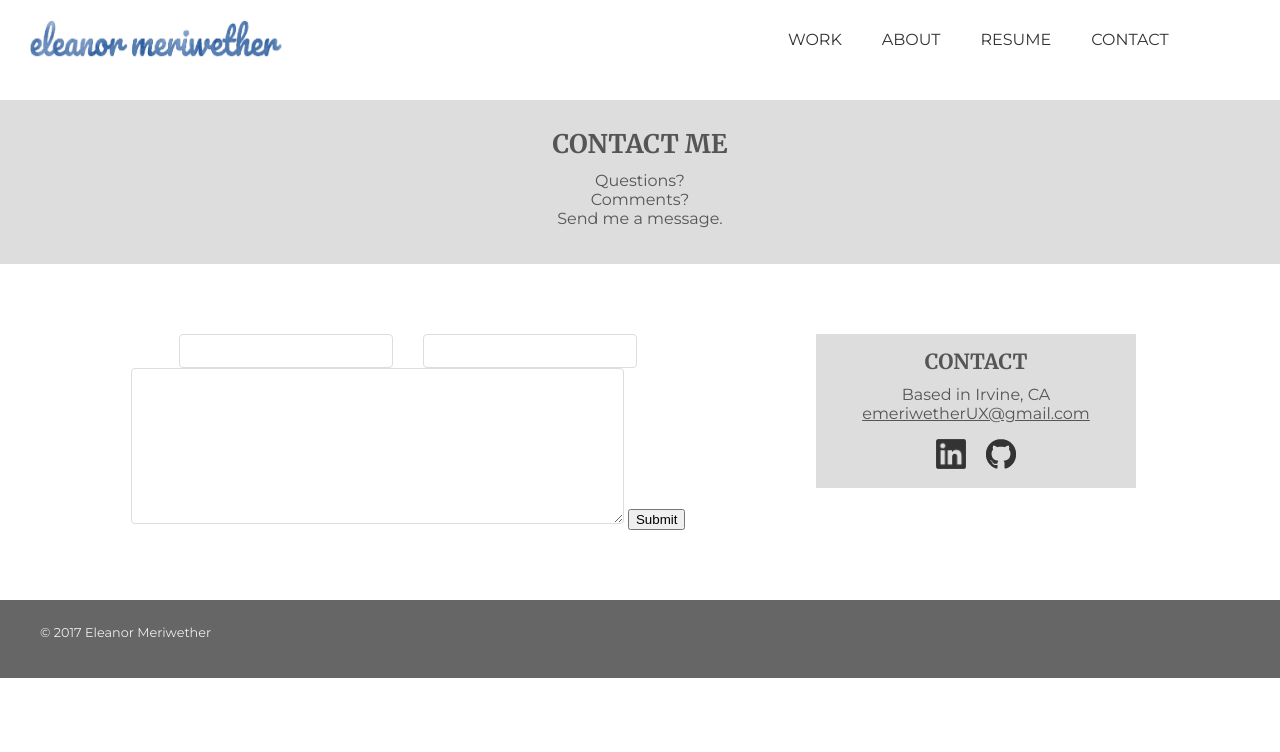
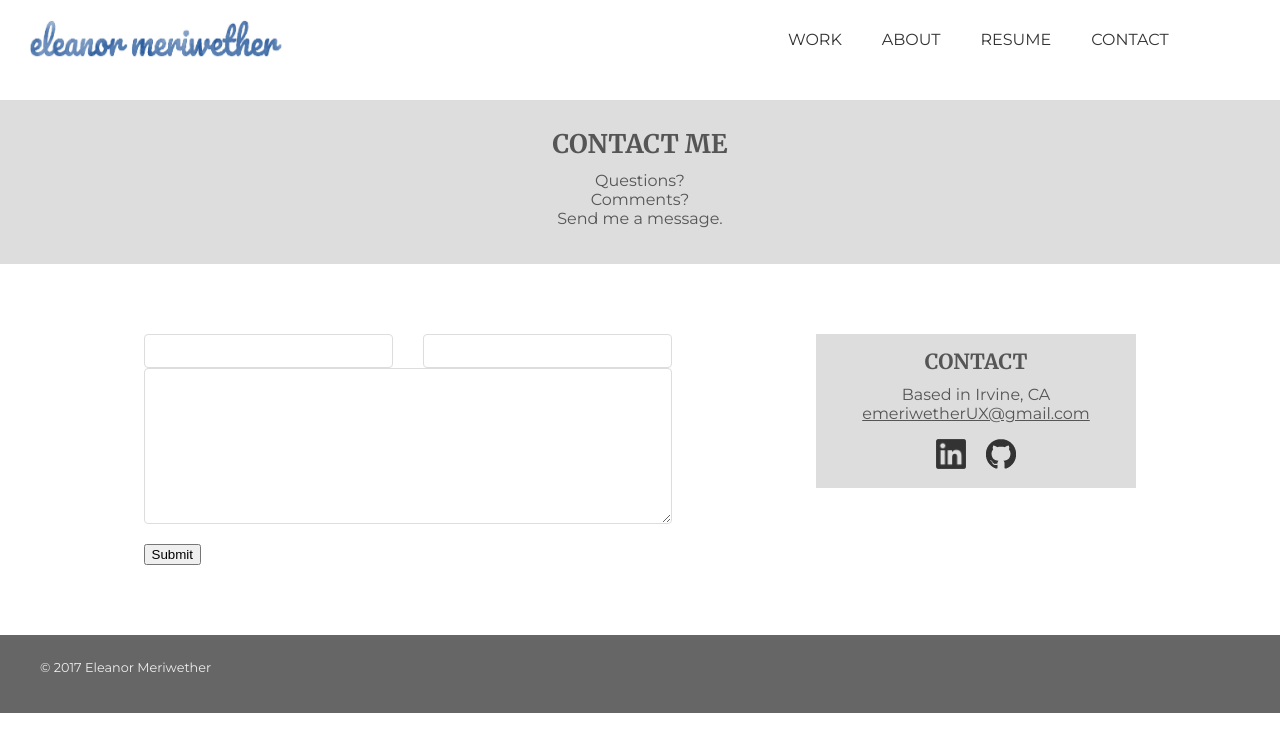
Before and after one commit to emeriwether/emeriwether.github.io, a Jekyll site: the page built from contact.html, in a window 1280 px wide. Shown: the top 752 px of the page. Built offline with Jekyll 4.4.1, drawn with Linux system fonts in a browser that asks for light colours; nearby versions of some CDN libraries.

Commit message:
adjust spacing for contact info section

```diff
--- a/css/styles.css
+++ b/css/styles.css
@@ -144,9 +144,10 @@
 section.contactInfo > div:nth-child(1) { width: 60%; }
 section.contactInfo > div:nth-child(2) { margin-left: 60px;  background-color: #ddd; padding: 15px 15px; }
 
-section.contactInfo #form input[type=text] { border: 1px solid #ddd; border-radius: 4px;  height: 30px; width: 30%; }
+section.contactInfo #form input[type=text] { border: 1px solid #ddd; border-radius: 4px;  height: 30px; width: 35%; }
 section.contactInfo #form input:nth-child(2) { margin-left: 25px; }
-section.contactInfo #form textarea { border: 1px solid #ddd; border-radius: 4px; width: 70%; height: 150px; }
+section.contactInfo #form textarea { border: 1px solid #ddd; border-radius: 4px; width: 75%; height: 150px; display: block; margin-left: 12%; }
+section.contactInfo #form input[type=submit] {display: block; margin-top: 20px; margin-left: 12%; }
 
 section.contactInfo #info div img { width: 30px; height: 30px; }
 section.contactInfo #info div a:nth-child(2) img { padding-left: 15px; }
```
